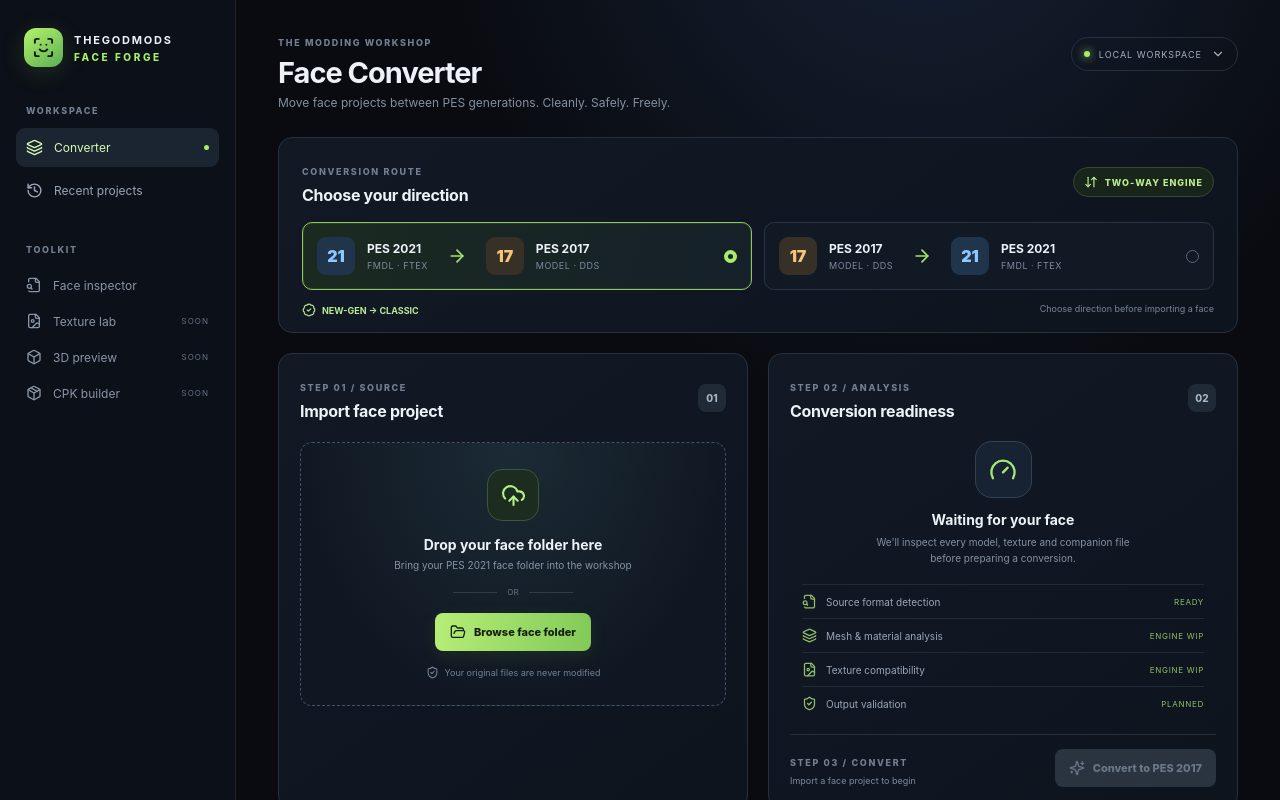
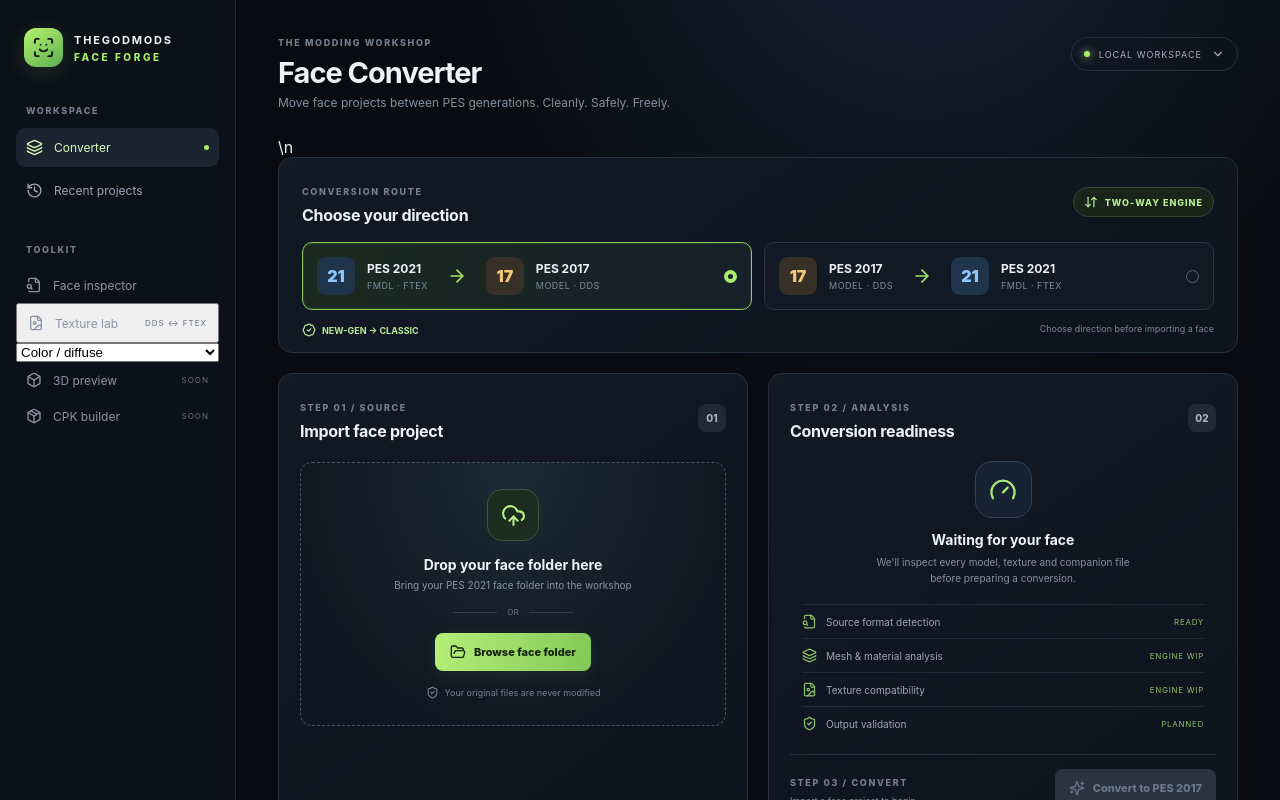
Before and after one commit to THEGODMODS/converter-, a React (Vite) app: page / in a window 1280 px wide. Shown: the top 800 px of the page. Built offline with nearby package versions, Linux system fonts and the light colour scheme.

Commit message:
feat: expose FTEX DDS texture lab in the desktop interface

```diff
--- a/app/App.tsx
+++ b/app/App.tsx
@@ -1,6 +1,6 @@
 import { useCallback, useMemo, useState } from "react";
 import { ArrowDownUp, ArrowRight, BadgeCheck, Box, CheckCircle2, ChevronDown, CircleHelp, FileArchive, FileImage, FileSearch, FolderOpen, Gauge, HardDrive, History, Layers3, Package, ScanFace, ShieldCheck, Sparkles, UploadCloud, XCircle } from "lucide-react";
-import type { FaceProject } from "./types";
+import type { FaceProject, TextureColorSpace } from "./types";
 
 type Direction = "pes2021-to-pes2017" | "pes2017-to-pes2021";
 const formatBytes = (bytes: number) => bytes < 1024 ? bytes + " B" : bytes < 1024*1024 ? (bytes/1024).toFixed(1)+" KB" : (bytes/1024/1024).toFixed(1)+" MB";
@@ -11,6 +11,9 @@ export default function App() {
   const [busy, setBusy] = useState(false);
   const [error, setError] = useState("");
   const [dragging, setDragging] = useState(false);
+  const [textureColorSpace,setTextureColorSpace] = useState<TextureColorSpace>("SRGB");
+  const [textureBusy,setTextureBusy] = useState(false);
+  const [textureResult,setTextureResult] = useState("");
   const target = direction === "pes2021-to-pes2017" ? "PES 2017" : "PES 2021";
   const source = direction === "pes2021-to-pes2017" ? "PES 2021" : "PES 2017";
   const canConvert = false;
@@ -36,6 +39,12 @@ export default function App() {
     if (!path) { setError("Drop a face folder from Windows Explorer, not an individual file."); return; }
     await inspect(path);
   };
+  const runTextureLab = async () => {
+    setTextureBusy(true); setTextureResult("");
+    try { const result=await window.faceForge.convertTextureFile(textureColorSpace); if(result) setTextureResult("Converted "+result.format+" "+result.width+"×"+result.height+" → "+result.destination); }
+    catch(e) { setTextureResult(e instanceof Error?e.message:"Texture conversion failed."); }
+    finally { setTextureBusy(false); }
+  };
   const directionLabel = useMemo(() => direction === "pes2021-to-pes2017" ? "NEW-GEN → CLASSIC" : "CLASSIC → NEW-GEN", [direction]);
 
   return <div className="shell">
@@ -46,14 +55,14 @@ export default function App() {
       <button className="nav-item" onClick={() => setProject(null)}><History size={17}/> Recent projects</button>
       <div className="side-label tools-label">TOOLKIT</div>
       <div className="tool-link"><FileSearch size={16}/> Face inspector</div>
-      <div className="tool-link"><FileImage size={16}/> Texture lab <small>SOON</small></div>
+      <button className="tool-link" onClick={runTextureLab} disabled={textureBusy}><FileImage size={16}/> Texture lab <small>{textureBusy?"WORKING":"DDS ↔ FTEX"}</small></button><select className="color-select" value={textureColorSpace} onChange={e=>setTextureColorSpace(e.target.value as TextureColorSpace)} aria-label="Texture color space"><option value="SRGB">Color / diffuse</option><option value="NORMAL">Normal map</option><option value="LINEAR">Linear data</option></select>
       <div className="tool-link"><Box size={16}/> 3D preview <small>SOON</small></div>
       <div className="tool-link"><Package size={16}/> CPK builder <small>SOON</small></div>
       <div className="sidebar-bottom"><div className="free-pill"><Sparkles size={14}/> FREE FOREVER</div><div className="version">FACE FORGE · PREVIEW 0.1.0</div></div>
     </aside>
     <main className="main">
       <header className="topbar"><div><div className="eyebrow">THE MODDING WORKSHOP</div><h1>Face Converter</h1><p>Move face projects between PES generations. Cleanly. Safely. Freely.</p></div><div className="top-status"><span className="status-led"/> LOCAL WORKSPACE <ChevronDown size={14}/></div></header>
-      <section className="direction-card">
+      {textureResult && <div className="texture-toast">{textureResult}</div>}\n      <section className="direction-card">
         <div className="direction-head"><div><span className="eyebrow">CONVERSION ROUTE</span><h2>Choose your direction</h2></div><div className="route-tag"><ArrowDownUp size={14}/> TWO-WAY ENGINE</div></div>
         <div className="routes">
           <button className={direction==="pes2021-to-pes2017"?"route selected":"route"} onClick={()=>{setDirection("pes2021-to-pes2017");setProject(null)}}><div className="game-icon newer">21</div><div className="route-copy"><strong>PES 2021</strong><span>FMDL · FTEX</span></div><ArrowRight className="route-arrow" size={20}/><div className="game-icon older">17</div><div className="route-copy"><strong>PES 2017</strong><span>MODEL · DDS</span></div><div className="route-radio"/></button>
```
